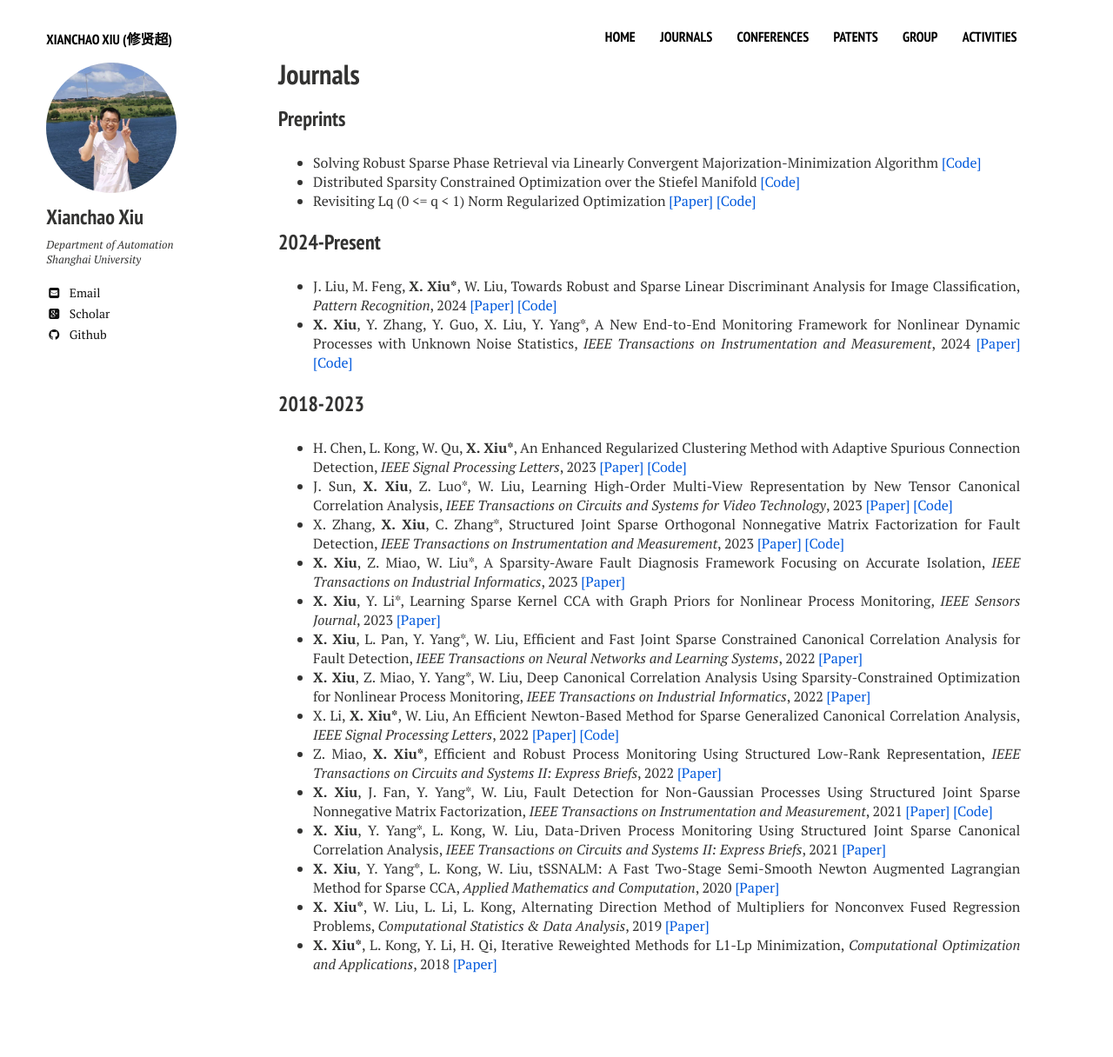
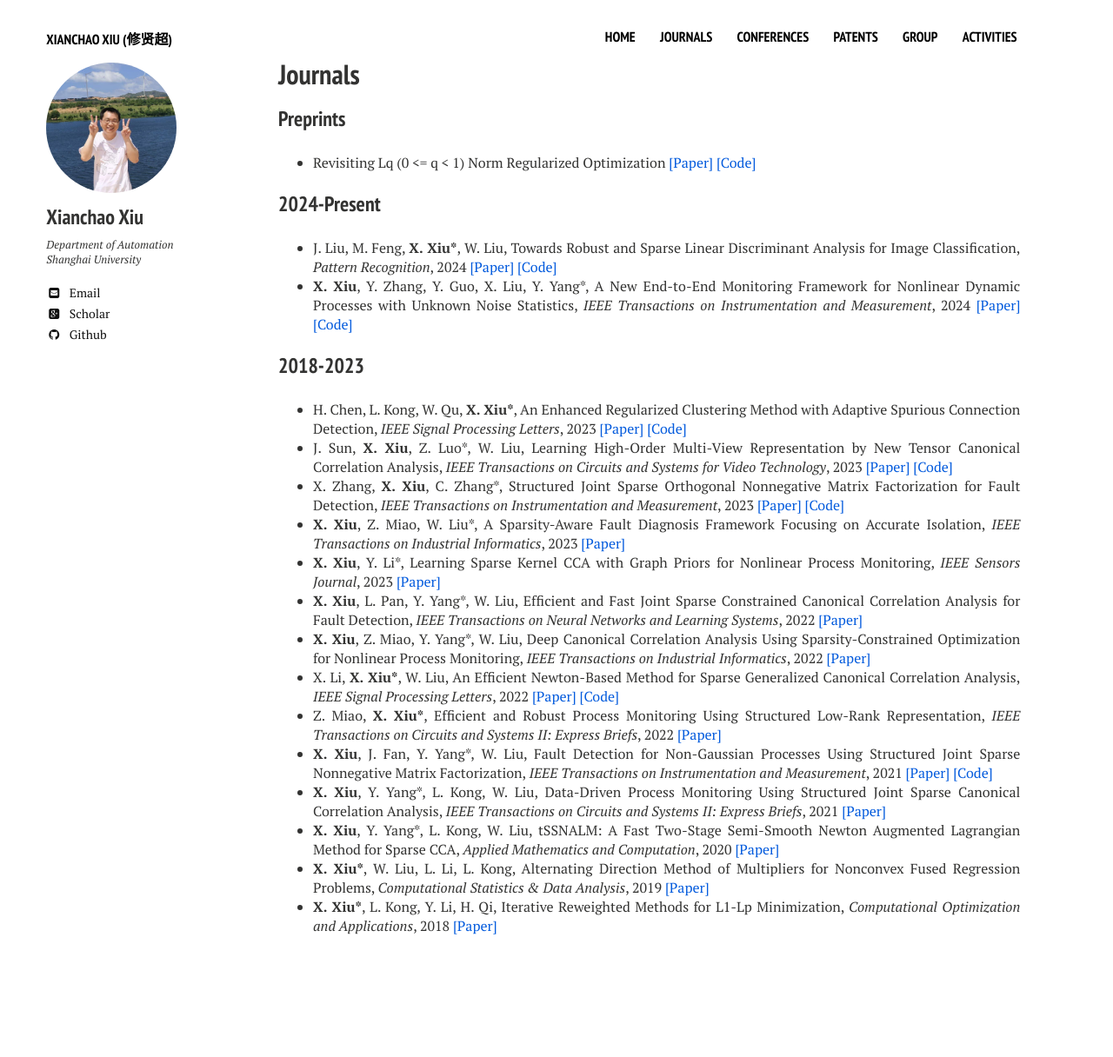
Before and after one commit to xianchaoxiu/xianchaoxiu.github.io, a Jekyll site: the page built from journals/index.md, in a window 1280 px wide. Shown: the whole page at 87% size. Built offline with Jekyll 4.4.1, drawn with Linux system fonts in a browser that asks for light colours; nearby versions of some CDN libraries; after the commit the page ends 1172 px from its top, so only the background shows below that.

Commit message:
Update index.md

```diff
--- a/journals/index.md
+++ b/journals/index.md
@@ -9,8 +9,6 @@ share: false
 
 ### Preprints
 
-* Solving Robust Sparse Phase Retrieval via Linearly Convergent Majorization-Minimization Algorithm <a href="https://github.com/xianchaoxiu/HPR" class="textlink" target="_blank">[Code]</a> <br>
-* Distributed Sparsity Constrained Optimization over the Stiefel Manifold <a href="https://github.com/wtqu" class="textlink" target="_blank">[Code]</a> <br>
 * Revisiting Lq (0 <= q < 1) Norm Regularized Optimization <a href="https://arxiv.org/abs/2306.14394" class="textlink" target="_blank">[Paper]</a> <a href="https://github.com/ShenglongZhou/PSNP" class="textlink" target="_blank">[Code]</a> <br>
 
 ### 2024-Present
```
